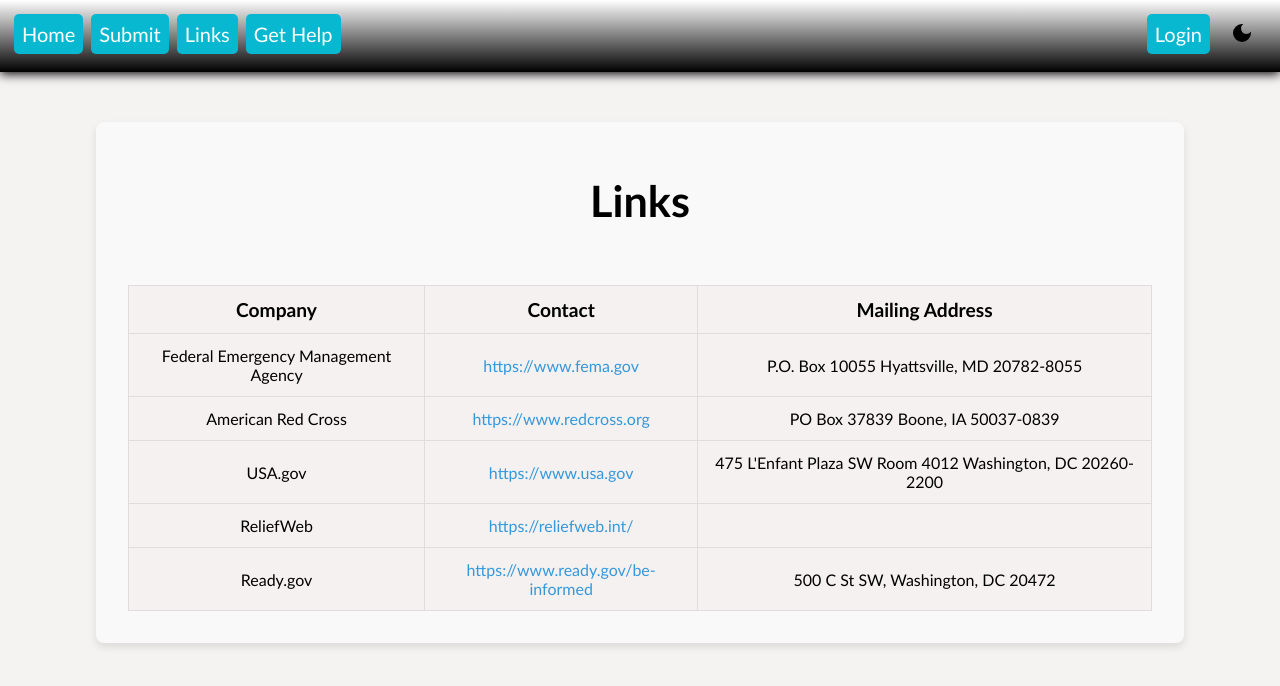
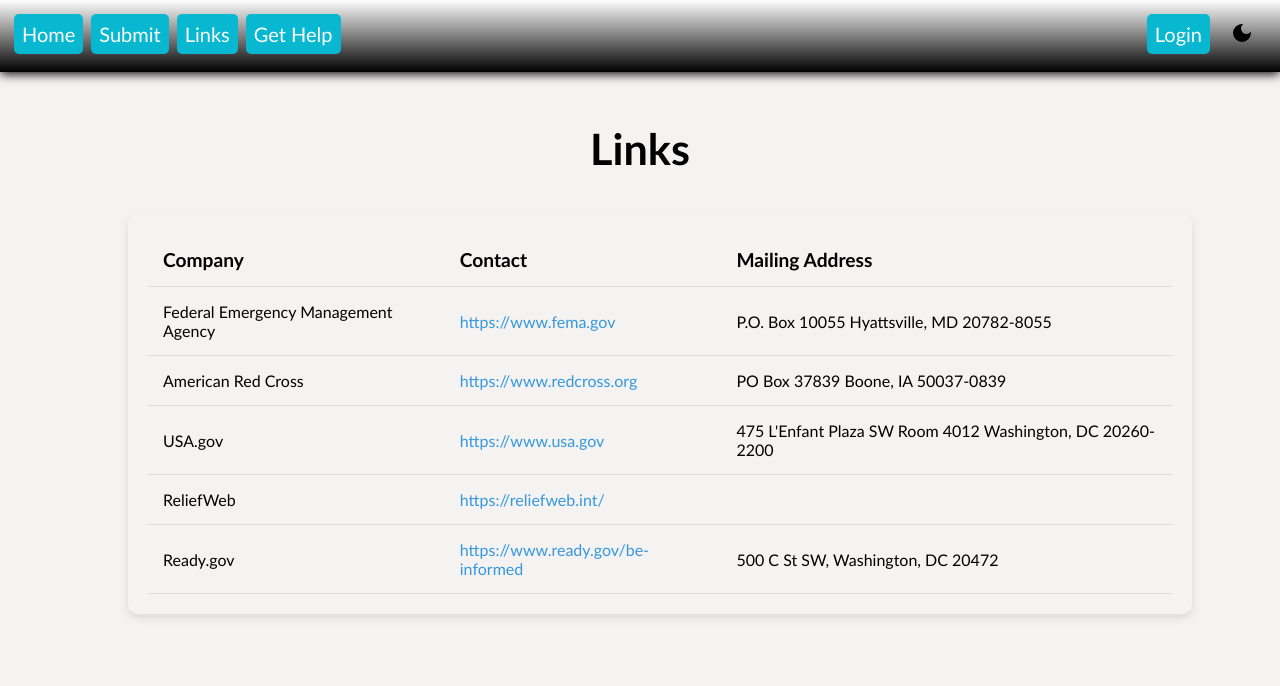
Before and after one commit to Pink-Fairy-Armadillo-PTRI16/disaster-map, a React app: page /links in a window 1280 px wide. Shown: the top 686 px of the page. Built offline with nearby package versions, Linux system fonts and the light colour scheme.

Commit message:
styled some more

```diff
--- a/src/components/Links.jsx
+++ b/src/components/Links.jsx
@@ -5,7 +5,7 @@
   return (
     <div className='links-container'>
       <h1 className='title'>Links</h1><br/>
-      <body>
+      <div className='table-container'>
         <table>
           <tr>
             <th>Company</th>
@@ -44,7 +44,7 @@
           </tr>
 
         </table>
-      </body>
+      </div>
     </div>
   )
 }
--- a/src/components/PoiMarkers.jsx
+++ b/src/components/PoiMarkers.jsx
@@ -150,8 +150,10 @@
             newClass= "volcano-window";
             break;
           case "sea and lake ice":
-            image =
-              "https://i.giphy.com/media/v1.Y2lkPTc5MGI3NjExOWIweTZpeWd6MnV3d3JheTJoeHRpb3FrMm9pbXgzZ2psbGt6cnpmZCZlcD12MV9pbnRlcm5hbF9naWZfYnlfaWQmY3Q9Zw/10N782ExqDjCLK/giphy.gif";
+            image =[
+              "https://i.giphy.com/media/v1.Y2lkPTc5MGI3NjExOWIweTZpeWd6MnV3d3JheTJoeHRpb3FrMm9pbXgzZ2psbGt6cnpmZCZlcD12MV9pbnRlcm5hbF9naWZfYnlfaWQmY3Q9Zw/10N782ExqDjCLK/giphy.gif",
+              "https://media3.giphy.com/media/v1.Y2lkPTc5MGI3NjExbmNxdm10ZmNteHJ2OGFva3NoeXNwMTZzYWdmcjNnMnk1eHV0aTg3ZCZlcD12MV9pbnRlcm5hbF9naWZfYnlfaWQmY3Q9Zw/BvBEozfsXWWHe/200.gif",
+            ];
             color = "purple";
             newClass = "ice-window";
             break;
@@ -230,17 +232,17 @@
                     {poi.type != 'earthquakes' && poi.weather != null
                     ? <div>
                         <h3>Region: {poi.weather.location.region}</h3>
-                        <div style={{ justifyContent : 'center' }}>
+                        {/* <div style={{ justifyContent : 'center' }}> */}
                           {/* <p>Overall: {poi.weather.forecast.day.condition.text}</p> */}
                           {/* <p>{renderWeatherIcon(poi.weather.forecast.day.condition.icon)}</p> */}
-                        </div>
+                        {/* </div> */}
 
                         <p>Chance of Rain:{poi.weather.forecast.day.daily_chance_of_rain} %</p>
                         <p>High Temp: {poi.weather.forecast.day.maxtemp_f} F</p>
                         <p>Low Temp: {poi.weather.forecast.day.mintemp_f} F</p>
                         <p>UV Index: {poi.weather.forecast.day.uv}/11+</p>
                         <p>Humidity: {poi.weather.forecast.day.avghumidity} g/m^3</p>
-                        <pre>{safeStringify(poi.weather)}</pre>
+                        {/* <pre>{safeStringify(poi.weather)}</pre> */}
                       </div>
                     : <p>n/a</p>
                     }
--- a/src/components/SubmitPage.jsx
+++ b/src/components/SubmitPage.jsx
@@ -8,7 +8,6 @@
     return (
         <div className='submit-container'>
             <h1 className='submitHeader'>Submit Disaster Info</h1><br/>
-
             <form id='submit'>
                 <label for='firstname'>First Name: </label><br/>
                 <input type='text' id='firstname' name='firstname' value={firstName} onChange={(e)=>setFirstName(e.target.value)}/><br/>
--- a/src/reducers/mapReducer.js
+++ b/src/reducers/mapReducer.js
@@ -5,11 +5,13 @@
   // "Disaster Map",
   "a.k.a. Fire Map",
   "We didn't start the fire",
-  'It was always burning, since the world\'s been turning',
+  "It was always burning, since the world's been turning",
   "Hurricane Helene was (not) geoengineered by the government to seize and access lithium deposits in Chimney Rock",
   "Global warming is reaalll",
   "Disaster Master",
   "This is fine",
+  "I don't want to set the world on fire",
+  "I just want to start a flame in your heart",
   <img sizes='(max-width:10px), 10px, 10px' src="https://media.tenor.com/vxFNoJHV3I4AAAAM/chiquichico.gif"></img>,
 ];
 
--- a/src/styles/style.scss
+++ b/src/styles/style.scss
@@ -261,71 +261,79 @@
   }
 }
 
-.fire-window,
-.earth-window,
-.volcano-window,
-.storm-window,
-.ice-window {
+// .fire-window,
+// .earth-window,
+// .volcano-window,
+// .storm-window,
+// .ice-window {
+.info-content, .weather-info div {
   display: flex;
   flex-direction: column;
   padding: 5px;
   color: black !important;
   gap: 5px;
-  h2 {
-    padding: 5px;
-  }
-  h4 {
-    padding: 5px;
-  }
-  p {
-    padding: 5px;
-  }
   font-family: "Trebuchet MS", "Lucida Sans Unicode", "Lucida Grande",
     "Lucida Sans", Arial, sans-serif;
+}
+
+.info-content img {
+  max-width: 350px;
+  max-height: 350px;
 }
 
 
 // links-table
 
 .links-container {
+  display: block;
+  text-align: center;
   width: 80%;
-  margin: 0 auto;
-  padding: 2rem;
-  margin-top: 50px;
-  text-align: center;
-  background-color: #f9f9f9;
-  border-radius: 8px;
+  margin-left: auto;
+  margin-right: auto;
+}
+
+// body.dark-mode .links-container h1 {
+//   color: white;
+// }
+
+.table-container {
+  width: 100%;
+  padding: 20px;
+  // margin-top: 50px;
+  // text-align: center;
+  // background-color: #f9f9f9;
+  border-radius: 10px;
   box-shadow: 0 4px 8px rgba(0, 0, 0, 0.1);
 }
 
-.title {
-  display: flex;
-  justify-content: center;
-  // text-align: center;
-  // // align-content: center;
-  // font-size: 270%;
-  color: black;
-  margin-bottom: 1.5rem;
-}
+// .title {
+//   display: flex;
+//   justify-content: center;
+//   // text-align: center;
+//   // // align-content: center;
+//   // font-size: 270%;
+//   color: black;
+//   margin-bottom: 1.5rem;
+// }
 
 table {
   width: 100%;
   border-collapse: collapse;
-  margin-top: 1rem;
+  text-align: left;
 }
 
-thead {
-  background-color: #3498db;
-  color: white;
-}
+// thead {
+//   background-color: #3498db;
+// }
 
 th, td {
-  padding: 0.75rem;
-  border: 1px solid #ddd;
+  padding: 15px;
+  border-bottom: 1px solid #ddd;
 }
 
 th {
   font-size: 1.2rem;
+  // background-color: #f2f2f2
 }
 
 td {
@@ -383,3 +391,7 @@
 //   transform: translate(-50%, -50%);
 //   -ms-transform: translate(-50%, -50%);
 // }
+
+.update-date {
+  padding: 1rem;
+}
```
Lines whose indentation alone changed are shown as unchanged.
